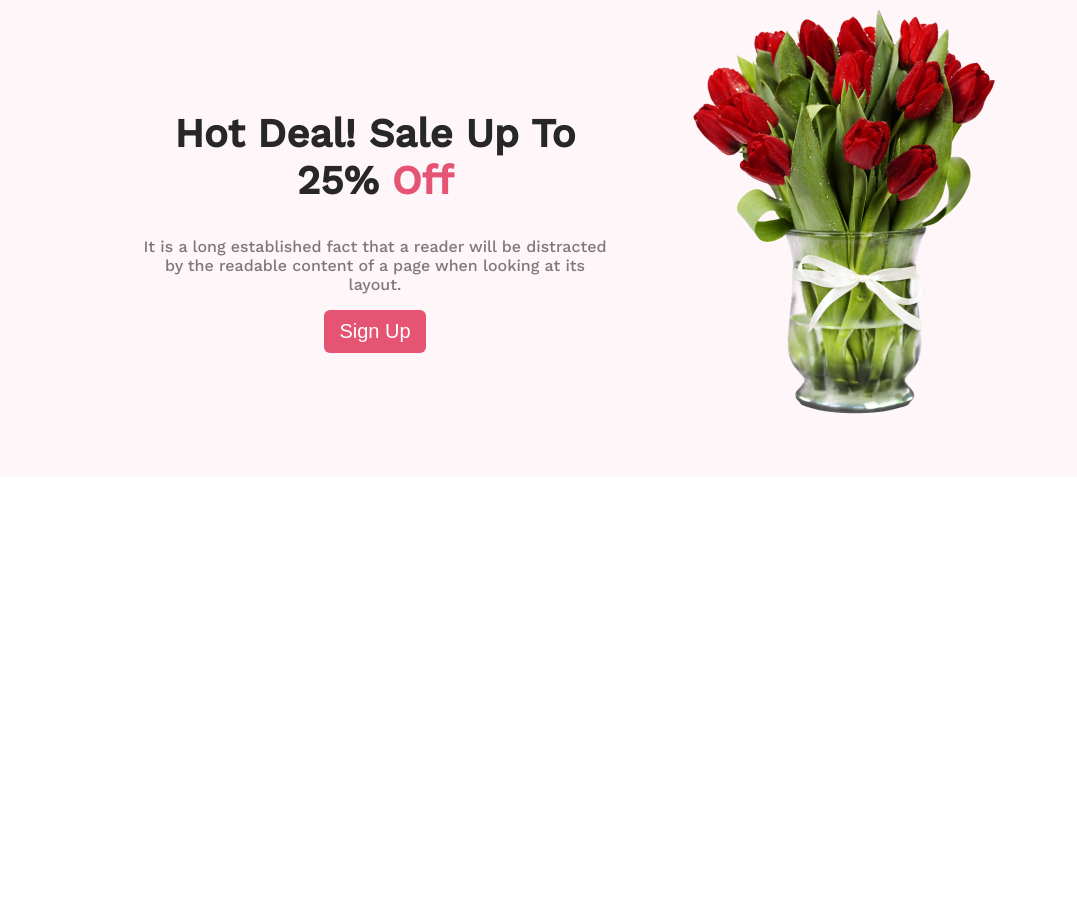
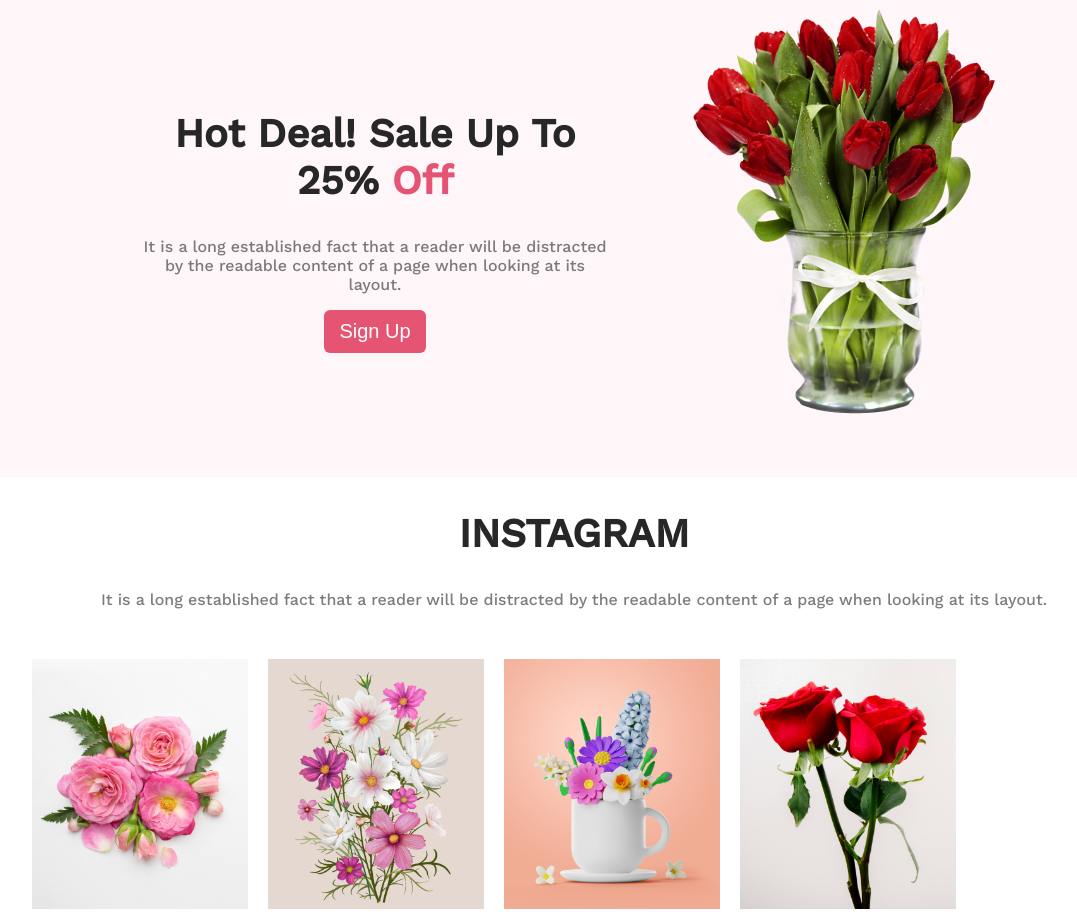
Before and after one commit to Programmer-Jarif/flower-shop, a plain HTML site: page index.html in a window 1280 px wide. Shown: the part 809-1726 px from the top of the page, without its empty margins (66-1143 px from the left). Before the commit the page ends 1294 px from the top, so only its background shows below. Drawn offline with nearby package versions, Linux system fonts and the light colour scheme.

Commit message:
insta added

```diff
--- a/index.html
+++ b/index.html
@@ -55,6 +55,26 @@
           <img src="Flower Asset/pngwing 8.png" alt="" />
         </div>
       </section>
+
+      <!-- instagram section  -->
+      <section class="instagram section">
+        <div class="">
+          <div class="insta-info">
+            <h2 class="insta-title">INSTAGRAM</h2>
+            <p class="insta-description">
+              It is a long established fact that a reader will be distracted by
+              the readable content of a page when looking at its layout.
+            </p>
+          </div>
+
+          <div class="insta-img">
+            <img src="Flower Asset/Flower 01.png" alt="" />
+            <img src="Flower Asset/Rectangle 4.png" alt="" />
+            <img src="Flower Asset/Rectangle 5.png" alt="" />
+            <img src="Flower Asset/Rectangle 6.png" alt="" />
+          </div>
+        </div>
+      </section>
     </main>
     <footer></footer>
   </body>
--- a/style/styles.css
+++ b/style/styles.css
@@ -83,4 +83,41 @@ font-weight: 800;
 
 /* hot deal area end */
 
+/* instagram section start  */
+
+.instagram section{
+    margin-top: 50px;
+}
+.insta-info{
+
+}
+.insta-title{
+    color: #272727;
+text-align: center;
+font-size: 40px;
+font-weight: 800;
+}
+.insta-description{
+    color: #27272799;
+text-align: center;
+margin-bottom: 50px;
+}
+
+.insta-img{
+    display: flex;
+    gap: 20px;
+    width: 200px;
+height: 250px;
+margin-left: 90px;
+/* margin-left: auto; */
+/* margin-right: auto; */
+width: 50%;
+/* padding: 20px 50px 10px 50px; */
+    /* width: 25%;
+    margin: 10px 30px;
+     */
+
+}
+/* instagram section end */
+
 /* main section  */
```
